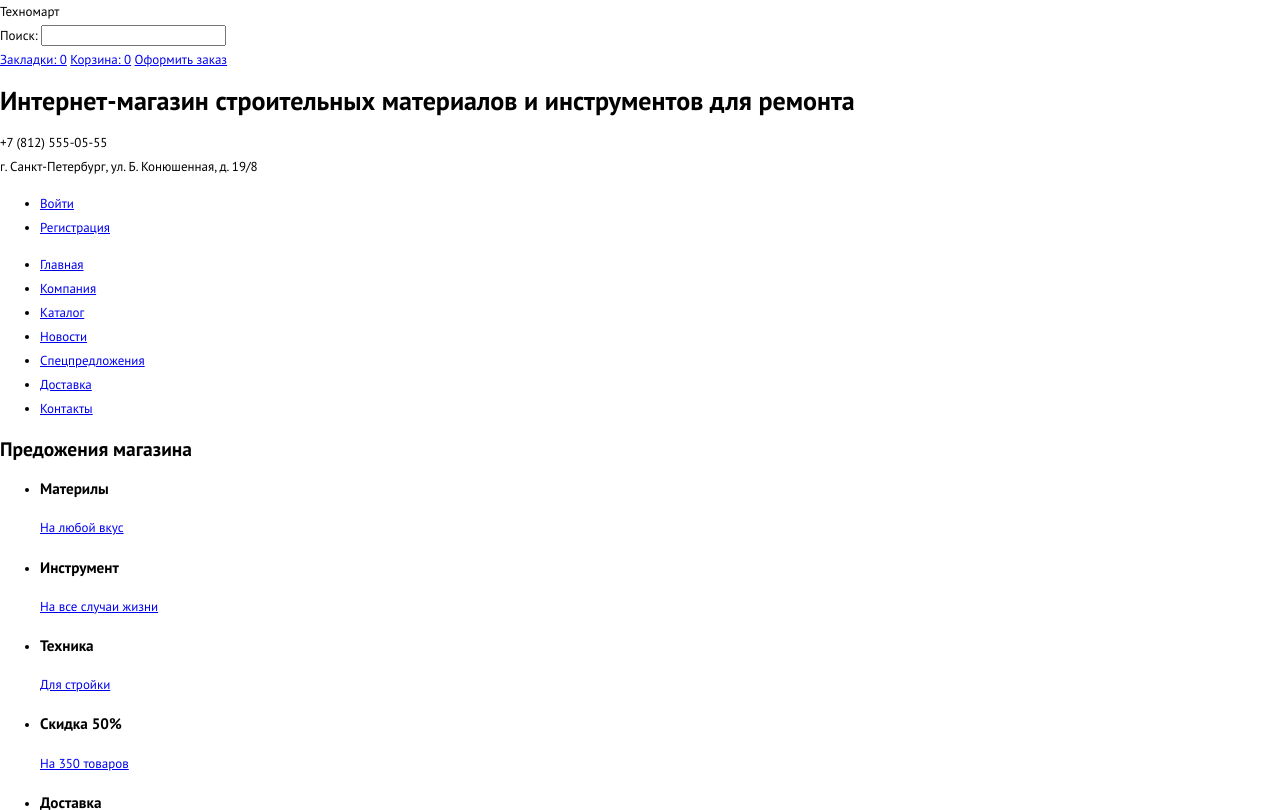
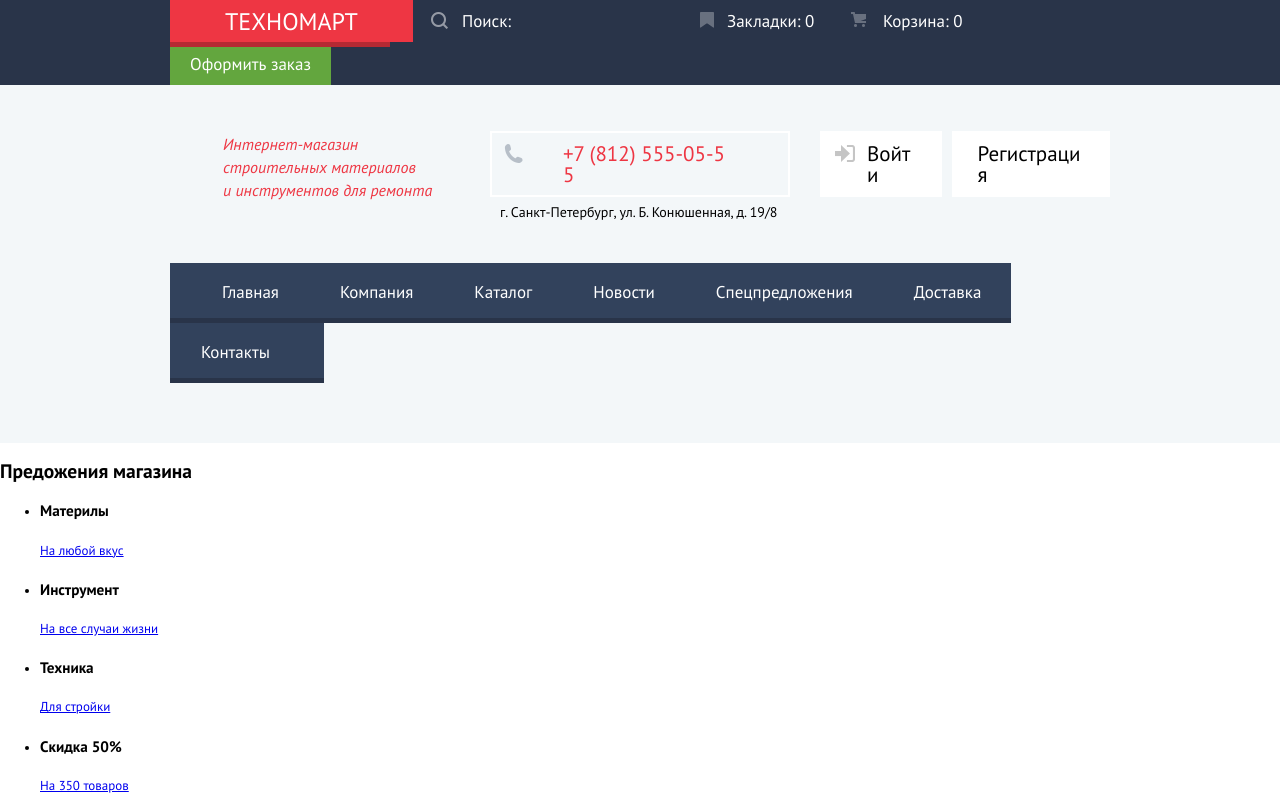
Before and after one commit to Guryanov-Maksim/Training, a plain HTML site: page index.html in a window 1280 px wide. Shown: the top 810 px of the page. Drawn offline with Linux system fonts and the light colour scheme; a web font is replaced by a local one.

Commit message:
Стилизовал шапку на главной странице

```diff
--- a/css/style.css
+++ b/css/style.css
@@ -7,4 +7,338 @@ body {
   line-height: 24px;
   color: #000;
   background: #fff;
+  word-break: break-all;
 }
+
+.main-header {
+  background: #f3f7f9;
+}
+
+.container {
+  width: 940px;
+  margin: 0 auto;
+  padding: 0 10px;
+}
+
+.header-top {
+  background: #293449;
+  margin-bottom: 46px;
+}
+
+.header-top .container {
+  display: flex;
+  align-items: center;
+  flex-wrap: wrap;
+}
+
+.main-header .logo {
+  flex-shrink: 0;
+  min-width: auto;
+  position: relative;
+  padding: 10px 55px 8px;
+  font-size: 24px;
+  line-height: 24px;
+  color: #fff;
+  background: #ee3643;
+  text-transform: uppercase;
+}
+
+.main-header .logo::before {
+  content: "";
+  position: absolute;
+  bottom: -5px;
+  left: 0;
+  width: 220px;
+  height: 5px;
+  background: #b52933;
+}
+
+.main-header .search-form {
+  position: relative;
+}
+
+.search-form input {
+  align-self: stretch;
+  box-sizing: border-box;
+  width: 270px;
+  padding: 12px 0 12px 49px;
+  background: none;
+  border: none;
+  font-family: inherit;
+  font-size: 17px;
+  line-height: 18px;
+}
+
+.search-form input::placeholder {
+  color: #fff;
+}
+
+.search-form input:hover {
+  background: #212a3a;
+  border-color: #212a3a;
+}
+
+.search-form input:focus {
+  background: #fff;
+  border-color: #fff;
+}
+
+.search-form input:focus::placeholder {
+  color: #000;
+}
+
+.search-form input + label {
+  content: "";
+  position: absolute;
+  top: 12px;
+  left: 18px;
+  width: 17px;
+  height: 17px;
+  background: url("../img/search-sprites.png") no-repeat 0 0;
+}
+
+.search-form input:hover + label {
+  background-position: -30px 0;
+}
+
+.search-form input:focus + label {
+  background-position: -60px 0;
+}
+
+
+.header-top a {
+  min-width: 150px;
+  box-sizing: border-box;
+  font-size: 17px;
+  line-height: 18px;
+  color: #fff;
+  text-decoration: none;
+}
+
+.bookmarks {
+  position: relative;
+  padding: 12px 0 12px 44px;
+}
+
+.bookmarks::before {
+  content: "";
+  position: absolute;
+  top: 12px;
+  left: 17px;
+  width: 14px;
+  height: 16px;
+  background: url("../img/bookmark-sprites.png") no-repeat 0 0;
+}
+
+.basket {
+  position: relative;
+  padding: 12px 0 12px 50px;
+}
+
+.basket::before {
+  content: "";
+  position: absolute;
+  top: 12px;
+  left: 18px;
+  width: 15px;
+  height: 15px;
+  background: url("../img/basket-sprites.png") no-repeat 0 0;
+}
+
+.bookmarks:hover,
+.basket:hover,
+.bookmarks:focus,
+.basket:focus {
+  background: #212a3a;
+}
+
+.bookmarks:hover::before,
+.bookmarks:focus::before,
+.basket:hover::before,
+.basket:focus::before {
+  background-position: -30px 0;
+}
+
+.bookmarks:active,
+.basket:active {
+  background: #161d29;
+}
+
+.bookmarks:active::before,
+.basket:active::before {
+  background-position: 0 0;
+}
+
+
+.bookmarks:active,
+.basket:active {
+  color: rgba(255, 255, 255, 0.3);
+}
+
+.header-top a:last-child {
+  padding: 13px 20px 12px;
+  background: #63a63e;
+}
+
+.header-top a:last-child:hover,
+.header-top a:last-child:focus {
+  background: #5fbb2d;
+}
+
+.header-top a:last-child:active {
+  background: #518534;
+}
+
+.header-top a:last-child:active {
+  color: rgba(255, 255, 255, 0.3);
+}
+
+.header-bottom {
+  display: flex;
+  justify-content: space-between;
+  flex-wrap: wrap;
+}
+
+.header-bottom h1 {
+  display: flex;
+  margin: 0;
+  margin-bottom: 42px;
+  padding-left: 53px;
+  padding-top: 2px;
+  width: 247px;
+  font-size: 16px;
+  font-style: italic;
+  font-weight: normal;
+  line-height: 23px;
+  color: #ee3643;
+}
+
+.header-contacts {
+  display: flex;
+  flex-direction: column;
+  align-items: flex-start;
+  width: 300px;
+  margin: 0;
+  margin-bottom: 36px;
+  padding: 0;
+}
+
+.header-contacts span:nth-child(1) {
+  position: relative;
+  padding: 10px 52px 10px 71px;
+  border: 2px solid #fff;
+  font-size: 21px;
+  line-height: 21px;
+  color: #ee3643;
+}
+
+.header-contacts span:nth-child(1)::before {
+  content: "";
+  position: absolute;
+  top: 11px;
+  left: 12px;
+  width: 19px;
+  height: 19px;
+  background: url("../img/icon-phone.png") no-repeat 0 0;
+}
+
+.header-contacts span:nth-child(2) {
+  font-size: 14px;
+  padding: 3px 10px;
+}
+
+.user-menu {
+  display: flex;
+  justify-content: flex-end;
+  width: 300px;
+  margin: 0;
+  padding: 0;
+  list-style: none;
+}
+
+.user-menu a {
+  display: block;
+  margin-left: 10px;
+  padding: 12px 25px;
+  text-decoration: none;
+  font-size: 21px;
+  line-height: 21px;
+  color: #000;
+  background: #fff;
+}
+
+.user-menu .enter {
+  position: relative;
+  padding-left: 47px;
+}
+
+.user-menu .enter::before {
+  content: "";
+  position: absolute;
+  top: 14px;
+  left: 15px;
+  width: 20px;
+  height: 17px;
+  background: url("../img/enter-sprites.png") no-repeat 0 0;
+}
+
+.user-menu a:hover,
+.user-menu a:focus {
+  color: #ee3643;
+}
+
+.user-menu .enter:hover::before,
+.user-menu .enter:focus::before {
+  background-position: -30px 0;
+}
+
+.user-menu a:active {
+  color: rgba(0, 0, 0, 0.3);
+}
+
+.user-menu .enter:active::before {
+  background-position: 0 0;
+}
+
+.main-navigation {
+  margin-bottom: 60px;
+}
+
+.main-navigation ul {
+  display: flex;
+  flex-wrap: wrap;
+  margin: 0;
+  padding: 0;
+  list-style: none;
+}
+
+.main-navigation a {
+  display: block;
+  padding: 21px 30px 17px 31px;
+  border-bottom: 5px solid #293449;
+  text-decoration: none;
+  font-size: 17px;
+  line-height: 17px;
+  color: #fff;
+  background: #32425c;
+}
+
+.main-navigation .main-page {
+  padding-left: 52px;
+}
+
+.main-navigation .contacts {
+  padding-right: 54px;
+}
+
+.main-navigation a:hover,
+.main-navigation a:focus {
+  border-bottom-color:#293449;
+  background: #293449;
+}
+
+.main-navigation a:active {
+  border-bottom-color:#1d2739;
+  background: #1d2739;
+  color: rgba(255, 255, 255, 0.3);
+}
--- a/index.html
+++ b/index.html
@@ -7,32 +7,38 @@
     <link rel="stylesheet" href="css/style.css">
   </head>
   <body>
-    <header>
+    <header class="main-header">
+      <div class="header-top">
+        <div class="container">
           <a class="logo">Техномарт</a>
-      <form method="get" action="https://echo.htmlacademy.ru">
-        <label for="site-search">Поиск:</label>
-        <input type="text" id="site-search">
+          <form class="search-form" method="get" action="https://echo.htmlacademy.ru">
+            <input type="text" id="site-search" placeholder="Поиск:">
+            <label for="site-search"></label>
           </form>
-      <a href="#">Закладки: 0</a>
-      <a href="#">Корзина: 0</a>
+          <a class="bookmarks" href="#">Закладки: 0</a>
+          <a class="basket" href="#">Корзина: 0</a>
           <a href="#">Оформить заказ</a>
-      <h1>Интернет-магазин строительных материалов и инструментов для ремонта</h1>
-      <p>+7 (812) 555-05-55<br>г. Санкт-Петербург, ул. Б. Конюшенная, д. 19/8</p>
+        </div>
+      </div>
+      <div class="header-bottom container">
+        <h1>Интернет-магазин<br> строительных материалов<br> и инструментов для ремонта</h1>
+        <p class="header-contacts"><span>+7 (812) 555-05-55 </span><span>г. Санкт-Петербург, ул. Б. Конюшенная, д. 19/8</span></p>
         <ul class="user-menu">
-        <li><a href="#">Войти</a></li>
+          <li><a class="enter" href="#">Войти</a></li>
           <li><a href="#">Регистрация</a></li>
         </ul>
         <nav class="main-navigation">
           <ul>
-          <li><a href="#">Главная</a></li>
+            <li><a class="main-page" href="#">Главная</a></li>
             <li><a href="#">Компания</a></li>
             <li><a href="#">Каталог</a></li>
             <li><a href="#">Новости</a></li>
             <li><a href="#">Спецпредложения</a></li>
             <li><a href="#">Доставка</a></li>
-          <li><a href="#">Контакты</a></li>
+            <li><a class="contacts" href="#">Контакты</a></li>
           </ul>
         </nav>
+      </div>
     </header>
     <main>
       <section class="promo-blocks">
```
Also changed, not shown: img/basket-sprites.png (added), img/bookmark-sprites.png (added), img/cart-icon-transparent.png (added), img/cart-icon-white.png (added), img/enter-sprites.png (added), img/icon-bookmark-transparent.png (added), img/icon-bookmark-white.png (added), img/icon-login-dark.png (added), img/icon-login-transparent.png (added), img/icon-phone.png (added), img/icon-search-red.png (added), img/icon-search-red.svg (added), img/icon-search-transparent.png (added), img/icon-search-white.png (added), 3 more files. Lines whose indentation alone changed are shown as unchanged.
